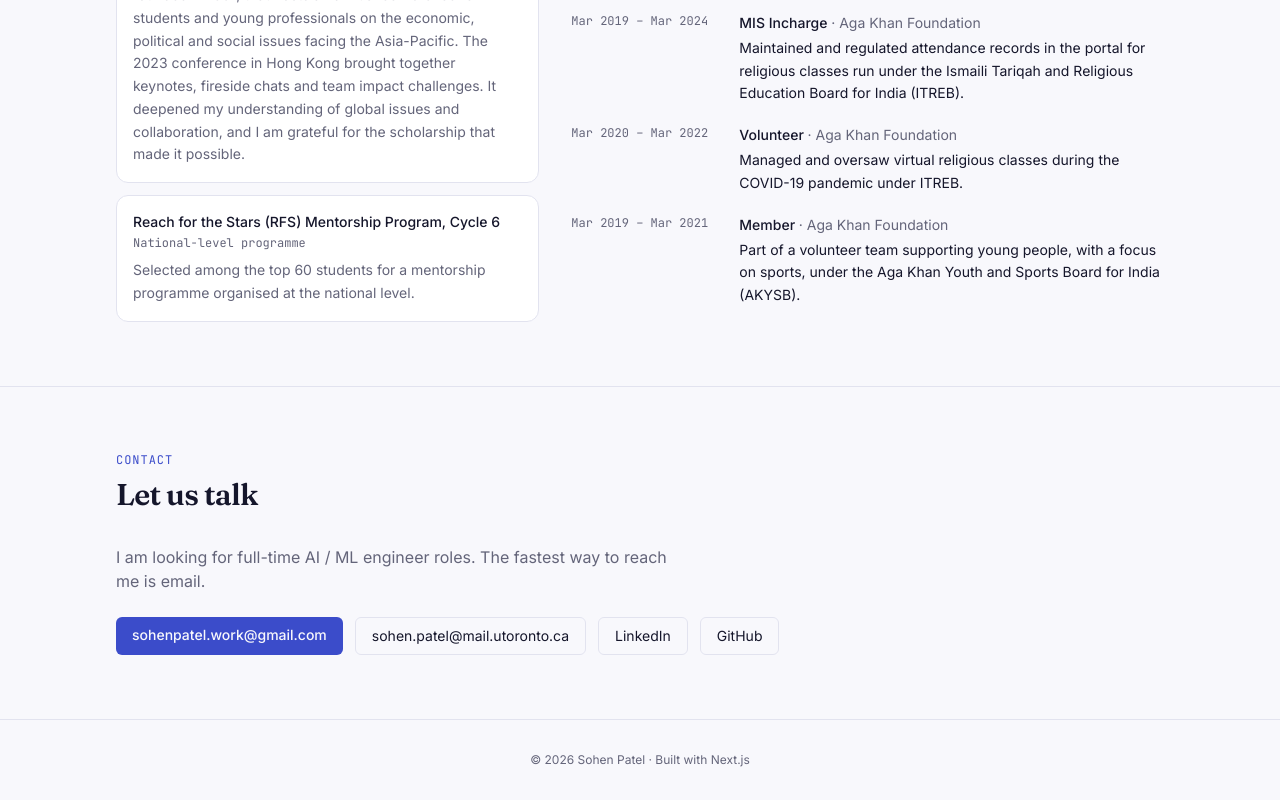
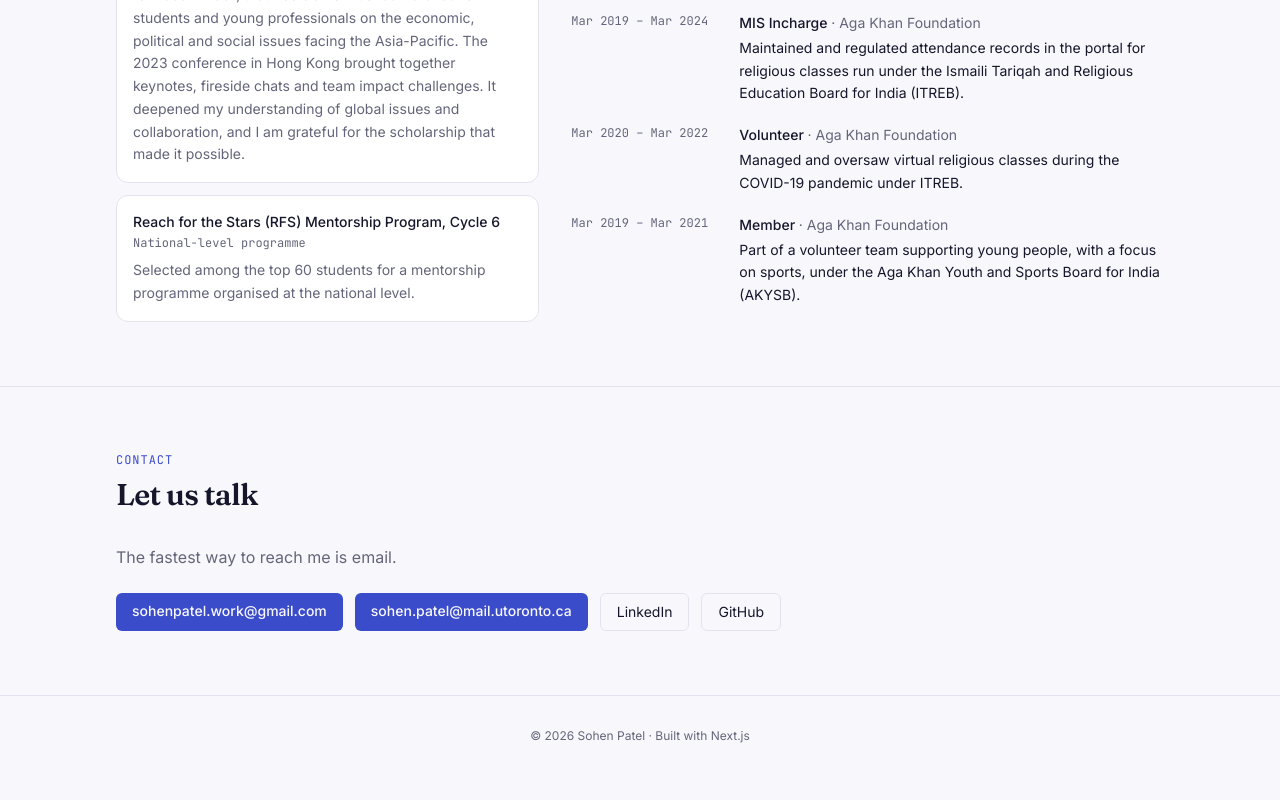
Before and after one commit to sohenpatel22/portfolio, a Next.js app: page / in a window 1280 px wide. Shown: the part 5704-6504 px from the top of the page. After the commit the page ends 6480 px from the top, so only its background shows below. Built offline with nearby package versions, Linux system fonts and the light colour scheme; no server answers.

Commit message:
Remove the job-search line above Contact and highlight both emails

```diff
--- a/src/app/page.tsx
+++ b/src/app/page.tsx
@@ -219,10 +219,10 @@ export default function Home() {
       </Section>
 
       <Section id="contact" eyebrow="Contact" title="Let us talk">
-        <p className="max-w-xl text-muted">I am looking for full-time AI / ML engineer roles. The fastest way to reach me is email.</p>
+        <p className="max-w-xl text-muted">The fastest way to reach me is email.</p>
         <div className="mt-6 flex flex-wrap gap-3">
           <a href={`mailto:${profile.email}`} className="rounded-md bg-accent px-4 py-2 text-sm font-medium text-bg">{profile.email}</a>
-          <a href={`mailto:${profile.universityEmail}`} className="rounded-md border border-line px-4 py-2 text-sm hover:border-accent">{profile.universityEmail}</a>
+          <a href={`mailto:${profile.universityEmail}`} className="rounded-md bg-accent px-4 py-2 text-sm font-medium text-bg">{profile.universityEmail}</a>
           <a href={profile.linkedin} target="_blank" rel="noopener" className="rounded-md border border-line px-4 py-2 text-sm hover:border-accent">LinkedIn</a>
           <a href={profile.github} target="_blank" rel="noopener" className="rounded-md border border-line px-4 py-2 text-sm hover:border-accent">GitHub</a>
         </div>
```
